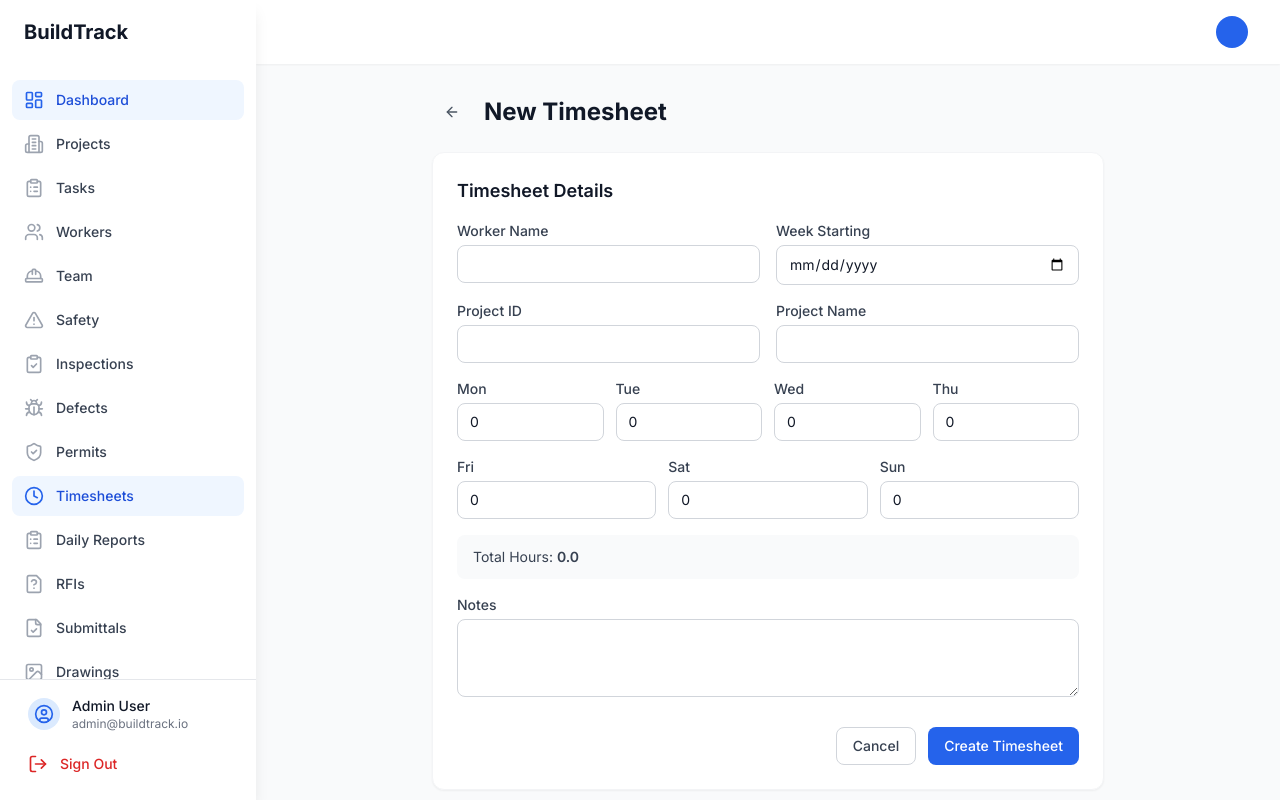
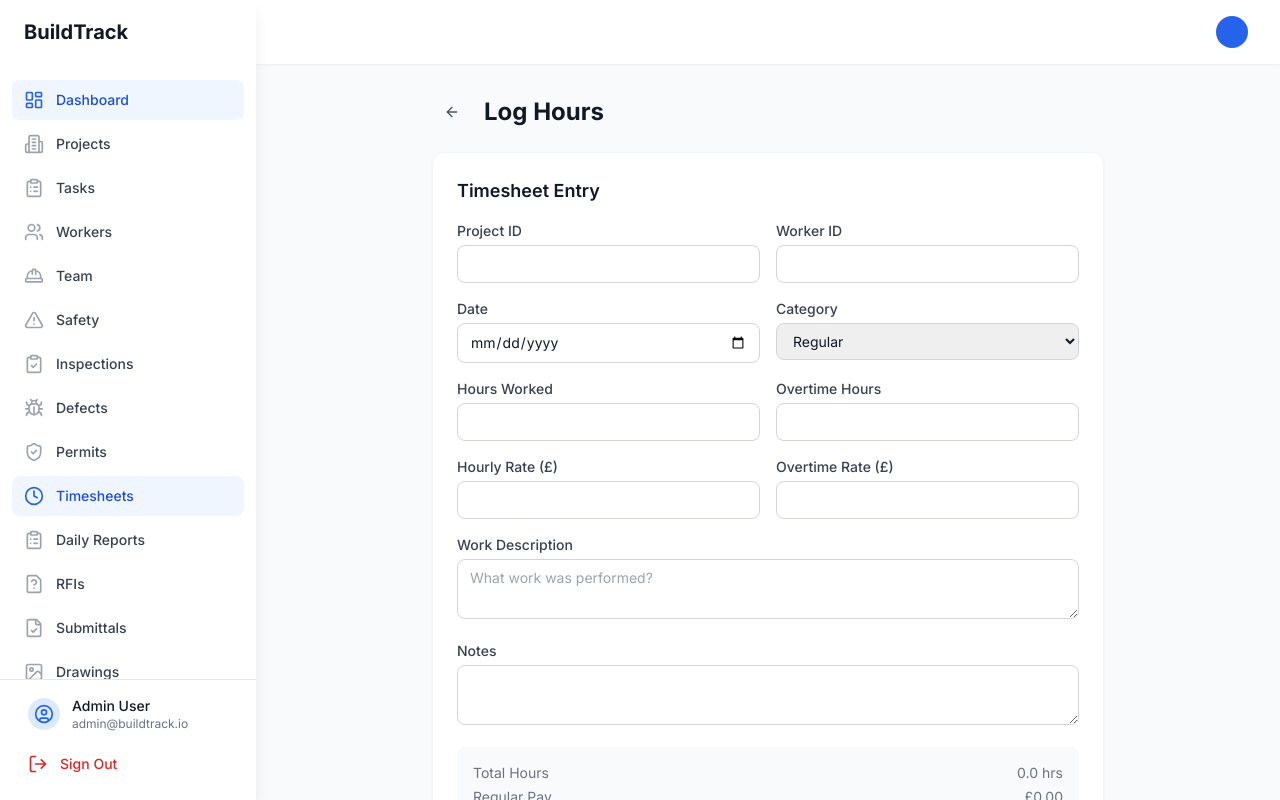
Before and after one commit to adrianstanca1/buildtrack-web, a Next.js app: page /dashboard/timesheets/create in a window 1280 px wide. Built offline with nearby package versions, Linux system fonts and the light colour scheme.

Commit message:
feat(web): timesheets list + create + nav
- /dashboard/timesheets with status/date filters, total hours/pay summary
- /dashboard/timesheets/create with live pay calculation
- Sidebar nav: Clock icon for Timesheets
- TypeScript clean

```diff
--- a/src/app/dashboard/timesheets/create/page.tsx
+++ b/src/app/dashboard/timesheets/create/page.tsx
@@ -7,42 +7,56 @@
 import { Button } from '@/components/ui/Button';
 import { Input } from '@/components/ui/Input';
 import { useRouter } from 'next/navigation';
-import { ArrowLeft } from 'lucide-react';
+import { ArrowLeft, Clock } from 'lucide-react';
 import Link from 'next/link';
+
+const categoryOptions = [
+  { value: 'regular', label: 'Regular' },
+  { value: 'overtime', label: 'Overtime' },
+  { value: 'weekend', label: 'Weekend' },
+  { value: 'holiday', label: 'Holiday' },
+  { value: 'sick', label: 'Sick' },
+  { value: 'leave', label: 'Leave' },
+];
+
+const statusOptions = [
+  { value: 'submitted', label: 'Submitted' },
+  { value: 'approved', label: 'Approved' },
+];
 
 export default function CreateTimesheetPage() {
   const router = useRouter();
   const queryClient = useQueryClient();
   const [error, setError] = useState('');
   const [form, setForm] = useState({
-    workerName: '',
     projectId: '',
-    projectName: '',
-    weekStarting: '',
-    mondayHours: '0',
-    tuesdayHours: '0',
-    wednesdayHours: '0',
-    thursdayHours: '0',
-    fridayHours: '0',
-    saturdayHours: '0',
-    sundayHours: '0',
+    workerId: '',
+    entryDate: '',
+    hoursWorked: '',
+    overtimeHours: '',
+    hourlyRate: '',
+    overtimeRate: '',
+    workDescription: '',
+    category: 'regular',
+    status: 'submitted',
     notes: '',
   });
 
   const create = useMutation({
     mutationFn: async () => {
-      const payload = {
-        ...form,
-        projectId: form.projectId ? Number(form.projectId) : undefined,
-        mondayHours: Number(form.mondayHours) || 0,
-        tuesdayHours: Number(form.tuesdayHours) || 0,
-        wednesdayHours: Number(form.wednesdayHours) || 0,
-        thursdayHours: Number(form.thursdayHours) || 0,
-        fridayHours: Number(form.fridayHours) || 0,
-        saturdayHours: Number(form.saturdayHours) || 0,
-        sundayHours: Number(form.sundayHours) || 0,
-      };
-      const res = await api.post('/timesheets', payload);
+      const res = await api.post('/timesheets', {
+        projectId: form.projectId,
+        workerId: form.workerId,
+        entryDate: form.entryDate,
+        hoursWorked: parseFloat(form.hoursWorked),
+        overtimeHours: form.overtimeHours ? parseFloat(form.overtimeHours) : undefined,
+        hourlyRate: form.hourlyRate ? parseFloat(form.hourlyRate) : undefined,
+        overtimeRate: form.overtimeRate ? parseFloat(form.overtimeRate) : undefined,
+        workDescription: form.workDescription || undefined,
+        category: form.category,
+        status: form.status,
+        notes: form.notes || undefined,
+      });
       return res.data;
     },
     onSuccess: () => {
@@ -50,28 +64,23 @@
       router.push('/dashboard/timesheets');
     },
     onError: (err: any) => {
-      setError(err.response?.data?.message || 'Failed to create timesheet');
+      setError(err.response?.data?.error?.message || 'Failed to log hours');
     },
   });
-
-  const totalHours =
-    (Number(form.mondayHours) || 0) +
-    (Number(form.tuesdayHours) || 0) +
-    (Number(form.wednesdayHours) || 0) +
-    (Number(form.thursdayHours) || 0) +
-    (Number(form.fridayHours) || 0) +
-    (Number(form.saturdayHours) || 0) +
-    (Number(form.sundayHours) || 0);
 
   const handleSubmit = (e: React.FormEvent) => {
     e.preventDefault();
     setError('');
-    if (!form.workerName || !form.weekStarting) {
-      setError('Worker name and week starting date are required');
+    if (!form.projectId || !form.workerId || !form.entryDate || !form.hoursWorked) {
+      setError('Project, worker, date, and hours worked are required');
       return;
     }
     create.mutate();
   };
+
+  const totalHours = (parseFloat(form.hoursWorked) || 0) + (parseFloat(form.overtimeHours) || 0);
+  const regularPay = (parseFloat(form.hoursWorked) || 0) * (parseFloat(form.hourlyRate) || 0);
+  const otPay = (parseFloat(form.overtimeHours) || 0) * (parseFloat(form.overtimeRate) || parseFloat(form.hourlyRate) * 1.5 || 0);
 
   return (
     <div className="mx-auto max-w-2xl space-y-6">
@@ -79,52 +88,79 @@
         <Link href="/dashboard/timesheets">
           <Button variant="ghost" size="sm"><ArrowLeft className="h-4 w-4" /></Button>
         </Link>
-        <h1 className="text-2xl font-bold text-gray-900">New Timesheet</h1>
+        <h1 className="text-2xl font-bold text-gray-900">Log Hours</h1>
       </div>
 
       <Card>
         <CardHeader>
-          <CardTitle>Timesheet Details</CardTitle>
+          <CardTitle>Timesheet Entry</CardTitle>
         </CardHeader>
         <CardContent>
           <form onSubmit={handleSubmit} className="space-y-4">
             {error && <p className="text-sm text-red-600">{error}</p>}
+
             <div className="grid grid-cols-2 gap-4">
-              <Input label="Worker Name" value={form.workerName} onChange={(e) => setForm({ ...form, workerName: e.target.value })} required />
-              <Input label="Week Starting" type="date" value={form.weekStarting} onChange={(e) => setForm({ ...form, weekStarting: e.target.value })} required />
+              <Input label="Project ID" value={form.projectId} onChange={(e) => setForm({ ...form, projectId: e.target.value })} required />
+              <Input label="Worker ID" value={form.workerId} onChange={(e) => setForm({ ...form, workerId: e.target.value })} required />
             </div>
+
             <div className="grid grid-cols-2 gap-4">
-              <Input label="Project ID" type="number" value={form.projectId} onChange={(e) => setForm({ ...form, projectId: e.target.value })} />
-              <Input label="Project Name" value={form.projectName} onChange={(e) => setForm({ ...form, projectName: e.target.value })} />
+              <Input label="Date" type="date" value={form.entryDate} onChange={(e) => setForm({ ...form, entryDate: e.target.value })} required />
+              <div>
+                <label className="mb-1 block text-sm font-medium text-gray-700">Category</label>
+                <select className="w-full rounded-lg border border-gray-300 px-3 py-2 text-sm outline-none focus:border-blue-500 focus:ring-1 focus:ring-blue-500"
+                  value={form.category} onChange={(e) => setForm({ ...form, category: e.target.value })} >
+                  {categoryOptions.map((c) => <option key={c.value} value={c.value}>{c.label}</option>)}
+                </select>
+              </div>
             </div>
-            <div className="grid grid-cols-4 gap-3">
-              <Input label="Mon" type="number" min="0" step="0.5" value={form.mondayHours} onChange={(e) => setForm({ ...form, mondayHours: e.target.value })} />
-              <Input label="Tue" type="number" min="0" step="0.5" value={form.tuesdayHours} onChange={(e) => setForm({ ...form, tuesdayHours: e.target.value })} />
-              <Input label="Wed" type="number" min="0" step="0.5" value={form.wednesdayHours} onChange={(e) => setForm({ ...form, wednesdayHours: e.target.value })} />
-              <Input label="Thu" type="number" min="0" step="0.5" value={form.thursdayHours} onChange={(e) => setForm({ ...form, thursdayHours: e.target.value })} />
+
+            <div className="grid grid-cols-2 gap-4">
+              <Input label="Hours Worked" type="number" min="0" max="24" step="0.5" value={form.hoursWorked} onChange={(e) => setForm({ ...form, hoursWorked: e.target.value })} required />
+              <Input label="Overtime Hours" type="number" min="0" max="24" step="0.5" value={form.overtimeHours} onChange={(e) => setForm({ ...form, overtimeHours: e.target.value })} />
             </div>
-            <div className="grid grid-cols-3 gap-3">
-              <Input label="Fri" type="number" min="0" step="0.5" value={form.fridayHours} onChange={(e) => setForm({ ...form, fridayHours: e.target.value })} />
-              <Input label="Sat" type="number" min="0" step="0.5" value={form.saturdayHours} onChange={(e) => setForm({ ...form, saturdayHours: e.target.value })} />
-              <Input label="Sun" type="number" min="0" step="0.5" value={form.sundayHours} onChange={(e) => setForm({ ...form, sundayHours: e.target.value })} />
+
+            <div className="grid grid-cols-2 gap-4">
+              <Input label="Hourly Rate (£)" type="number" min="0" step="0.01" value={form.hourlyRate} onChange={(e) => setForm({ ...form, hourlyRate: e.target.value })} />
+              <Input label="Overtime Rate (£)" type="number" min="0" step="0.01" value={form.overtimeRate} onChange={(e) => setForm({ ...form, overtimeRate: e.target.value })} />
             </div>
-            <div className="rounded-lg bg-gray-50 px-4 py-3 text-sm text-gray-700">
-              Total Hours: <span className="font-semibold">{totalHours.toFixed(1)}</span>
+
+            <div>
+              <label className="mb-1 block text-sm font-medium text-gray-700">Work Description</label>
+              <textarea className="w-full rounded-lg border border-gray-300 px-3 py-2 text-sm outline-none focus:border-blue-500 focus:ring-1 focus:ring-blue-500 min-h-[60px]"
+                value={form.workDescription} onChange={(e) => setForm({ ...form, workDescription: e.target.value })} placeholder="What work was performed?" />
             </div>
+
             <div>
-              <label className="block text-sm font-medium text-gray-700 mb-1">Notes</label>
-              <textarea
-                className="w-full rounded-lg border border-gray-300 px-3 py-2 text-sm outline-none focus:border-blue-500 focus:ring-1 focus:ring-blue-500"
-                rows={3}
-                value={form.notes}
-                onChange={(e) => setForm({ ...form, notes: e.target.value })}
-              />
+              <label className="mb-1 block text-sm font-medium text-gray-700">Notes</label>
+              <textarea className="w-full rounded-lg border border-gray-300 px-3 py-2 text-sm outline-none focus:border-blue-500 focus:ring-1 focus:ring-blue-500 min-h-[60px]"
+                value={form.notes} onChange={(e) => setForm({ ...form, notes: e.target.value })} />
             </div>
+
+            <div className="rounded-lg bg-gray-50 p-4 space-y-1 text-sm">
+              <div className="flex justify-between text-gray-500">
+                <span>Total Hours</span>
+                <span>{totalHours.toFixed(1)} hrs</span>
+              </div>
+              <div className="flex justify-between text-gray-500">
+                <span>Regular Pay</span>
+                <span>£{regularPay.toFixed(2)}</span>
+              </div>
+              <div className="flex justify-between text-gray-500">
+                <span>Overtime Pay</span>
+                <span>£{otPay.toFixed(2)}</span>
+              </div>
+              <div className="flex justify-between font-semibold text-gray-900 text-base border-t pt-1">
+                <span>Total Pay</span>
+                <span>£{(regularPay + otPay).toFixed(2)}</span>
+              </div>
+            </div>
+
             <div className="flex justify-end gap-3 pt-2">
-              <Link href="/dashboard/timesheets">
-                <Button variant="outline" type="button">Cancel</Button>
-              </Link>
-              <Button type="submit" loading={create.isPending}>Create Timesheet</Button>
+              <Link href="/dashboard/timesheets"><Button type="button" variant="outline">Cancel</Button></Link>
+              <Button type="submit" disabled={create.isPending}>
+                {create.isPending ? 'Saving...' : 'Log Hours'}
+              </Button>
             </div>
           </form>
         </CardContent>
--- a/src/app/dashboard/timesheets/page.tsx
+++ b/src/app/dashboard/timesheets/page.tsx
@@ -1,58 +1,82 @@
 'use client';
 
 import { useState } from 'react';
+import Link from 'next/link';
 import { useQuery } from '@tanstack/react-query';
 import { api } from '@/lib/api';
 import { Card, CardContent } from '@/components/ui/Card';
 import { Button } from '@/components/ui/Button';
 import { Input } from '@/components/ui/Input';
-import { formatDate } from '@/lib/utils';
-import { Search, Plus, Clock } from 'lucide-react';
-import Link from 'next/link';
+import { Search, Plus, Clock, CheckCircle, XCircle, DollarSign, Calendar } from 'lucide-react';
 
-interface Timesheet {
+interface TimesheetEntry {
   id: string;
-  workerName: string;
-  projectName: string;
-  weekStarting: string;
-  totalHours: string;
-  overtimeHours: string;
+  project_name: string;
+  worker_name: string;
+  worker_role: string;
+  entry_date: string;
+  hours_worked: number;
+  overtime_hours: number;
+  hourly_rate: number;
+  total_pay: number;
+  category: string;
   status: string;
-  submittedAt: string;
-  approvedBy: string;
+  work_description: string;
+  created_at: string;
 }
 
 const statusColors: Record<string, string> = {
-  draft: 'bg-gray-100 text-gray-700',
   submitted: 'bg-blue-100 text-blue-700',
   approved: 'bg-green-100 text-green-700',
   rejected: 'bg-red-100 text-red-700',
+  paid: 'bg-emerald-100 text-emerald-700',
+};
+
+const categoryColors: Record<string, string> = {
+  regular: 'text-gray-500',
+  overtime: 'text-amber-600',
+  weekend: 'text-purple-600',
+  holiday: 'text-pink-600',
+  sick: 'text-red-500',
+  leave: 'text-blue-500',
 };
 
 export default function TimesheetsPage() {
   const [search, setSearch] = useState('');
   const [statusFilter, setStatusFilter] = useState('');
+  const [dateFilter, setDateFilter] = useState('');
+
   const { data, isLoading } = useQuery({
-    queryKey: ['timesheets', search, statusFilter],
+    queryKey: ['timesheets', search, statusFilter, dateFilter],
     queryFn: async () => {
-      const res = await api.get('/timesheets', { params: { search, status: statusFilter } });
+      const res = await api.get('/timesheets', {
+        params: { search, status: statusFilter || undefined, entryDate: dateFilter || undefined },
+      });
       return res.data;
     },
   });
 
-  const timesheets = data?.data || [];
+  const entries = data?.data || [];
+  const totalHours = entries.reduce((s: number, e: TimesheetEntry) => s + (e.hours_worked || 0) + (e.overtime_hours || 0), 0);
+  const totalPay = entries.reduce((s: number, e: TimesheetEntry) => s + (e.total_pay || 0), 0);
 
   return (
     <div className="space-y-6">
       <div className="flex items-center justify-between">
+        <div>
           <h1 className="text-2xl font-bold text-gray-900">Timesheets</h1>
+          <p className="text-sm text-gray-500">
+            {entries.length} entries • {totalHours.toFixed(1)} hrs • £{totalPay.toFixed(2)}
+          </p>
+        </div>
         <Link href="/dashboard/timesheets/create">
-          <Button><Plus className="mr-2 h-4 w-4" /> New Timesheet</Button>
+          <Button><Plus className="mr-2 h-4 w-4" /> Log Hours</Button>
         </Link>
       </div>
 
       <Card>
-        <CardContent className="flex flex-col gap-4 p-4 sm:flex-row">
+        <CardContent className="p-4">
+          <div className="flex flex-col gap-4 sm:flex-row">
             <div className="relative flex-1">
               <Search className="absolute left-3 top-1/2 h-4 w-4 -translate-y-1/2 text-gray-400" />
               <Input
@@ -62,68 +86,79 @@
                 className="pl-10"
               />
             </div>
+            <Input
+              type="date"
+              value={dateFilter}
+              onChange={(e) => setDateFilter(e.target.value)}
+              className="sm:w-40"
+            />
             <select
-            className="rounded-lg border border-gray-300 px-3 py-2 text-sm outline-none focus:border-blue-500"
+              className="rounded-lg border border-gray-300 px-3 py-2 text-sm outline-none focus:border-blue-500 focus:ring-1 focus:ring-blue-500 sm:w-44"
               value={statusFilter}
               onChange={(e) => setStatusFilter(e.target.value)}
             >
-            <option value="">All Status</option>
-            <option value="draft">Draft</option>
+              <option value="">All Statuses</option>
               <option value="submitted">Submitted</option>
               <option value="approved">Approved</option>
               <option value="rejected">Rejected</option>
+              <option value="paid">Paid</option>
             </select>
+          </div>
         </CardContent>
       </Card>
 
+      {isLoading ? (
+        <div className="py-12 text-center text-gray-500">Loading timesheets...</div>
+      ) : entries.length === 0 ? (
+        <div className="py-12 text-center text-gray-400">
+          <Clock className="mx-auto mb-3 h-12 w-12 opacity-40" />
+          <p className="text-lg font-medium">No timesheet entries yet</p>
+          <p className="text-sm">Log hours to track labour costs.</p>
+        </div>
+      ) : (
         <div className="space-y-3">
-        {isLoading ? (
-          <p className="text-gray-500">Loading timesheets...</p>
-        ) : timesheets.length === 0 ? (
-          <Card>
-            <CardContent className="flex flex-col items-center justify-center py-12">
-              <Clock className="h-12 w-12 text-gray-300" />
-              <p className="mt-4 text-gray-500">No timesheets found.</p>
+          {entries.map((entry: TimesheetEntry) => (
+            <Card key={entry.id} className="transition hover:shadow-md">
+              <CardContent className="p-4">
+                <div className="flex items-start justify-between">
+                  <div className="flex-1 min-w-0">
+                    <div className="flex items-center gap-2 flex-wrap">
+                      <span className={`rounded-full px-2.5 py-0.5 text-xs font-medium ${statusColors[entry.status] || statusColors.submitted}`}>
+                        {entry.status}
+                      </span>
+                      <span className={`text-xs font-medium ${categoryColors[entry.category] || categoryColors.regular}`}>
+                        {entry.category}
+                      </span>
+                    </div>
+                    <h3 className="mt-1 text-base font-semibold text-gray-900">
+                      {entry.worker_name} {entry.worker_role && <span className="font-normal text-gray-500">({entry.worker_role})</span>}
+                    </h3>
+                    <p className="text-sm text-gray-500">{entry.project_name}</p>
+                    <div className="mt-2 flex flex-wrap items-center gap-x-4 gap-y-1 text-sm text-gray-500">
+                      <span className="flex items-center gap-1">
+                        <Calendar className="h-3.5 w-3.5" />
+                        {new Date(entry.entry_date).toLocaleDateString()}
+                      </span>
+                      <span className="flex items-center gap-1">
+                        <Clock className="h-3.5 w-3.5" />
+                        {entry.hours_worked} hrs
+                        {entry.overtime_hours > 0 && <span className="text-amber-600">+{entry.overtime_hours} OT</span>}
+                      </span>
+                      <span className="flex items-center gap-1 font-medium text-gray-700">
+                        <DollarSign className="h-3.5 w-3.5" />
+                        £{entry.total_pay?.toFixed(2)}
+                      </span>
+                    </div>
+                    {entry.work_description && (
+                      <p className="mt-1 text-xs text-gray-400 line-clamp-2">{entry.work_description}</p>
+                    )}
+                  </div>
+                </div>
               </CardContent>
             </Card>
-        ) : (
-          timesheets.map((ts: Timesheet) => (
-            <Card key={ts.id} className="hover:shadow-md transition-shadow">
-              <CardContent className="p-5">
-                <div className="flex items-start justify-between">
-                  <div>
-                    <div className="flex items-center gap-3">
-                      <h3 className="font-semibold text-gray-900">{ts.workerName}</h3>
-                      <span className={`rounded-full px-2.5 py-0.5 text-xs font-medium ${statusColors[ts.status]}`}>
-                        {ts.status}
-                      </span>
-                    </div>
-                    <p className="mt-1 text-sm text-gray-500">{ts.projectName || 'No project'}</p>
-                    <div className="mt-2 flex flex-wrap items-center gap-3 text-xs text-gray-400">
-                      <span>Week starting {formatDate(ts.weekStarting)}</span>
-                      <span>•</span>
-                      <span>{ts.totalHours} hrs</span>
-                      {Number(ts.overtimeHours) > 0 && (
-                        <span className="text-amber-600">+{ts.overtimeHours} OT</span>
-                      )}
-                    </div>
-                    {ts.approvedBy && (
-                      <div className="mt-1 text-xs text-gray-400">
-                        Approved by {ts.approvedBy}
+          ))}
         </div>
       )}
     </div>
-                  {ts.submittedAt && (
-                    <div className="text-xs text-gray-400">
-                      Submitted {formatDate(ts.submittedAt)}
-                    </div>
-                  )}
-                </div>
-              </CardContent>
-            </Card>
-          ))
-        )}
-      </div>
-    </div>
   );
 }
--- a/src/components/layout/DashboardLayout.tsx
+++ b/src/components/layout/DashboardLayout.tsx
@@ -6,7 +6,7 @@
 import {
   LayoutDashboard, Building2, ClipboardList, Users, AlertTriangle,
   ClipboardCheck, Bell, Settings, LogOut, Menu, X, Shield,
-  BarChart3, CreditCard, CalendarDays, ShoppingCart, Wrench,
+  BarChart3, CreditCard, CalendarDays, ShoppingCart, Wrench, Clock,
 } from 'lucide-react';
 import { cn } from '@/lib/utils';
 
@@ -20,7 +20,7 @@
   { href: '/dashboard/meetings', label: 'Meetings', icon: CalendarDays },
   { href: '/dashboard/purchase-orders', label: 'Purchase Orders', icon: ShoppingCart },
   { href: '/dashboard/equipment', label: 'Equipment', icon: Wrench },
-  { href: '/dashboard/equipment', label: 'Equipment', icon: Wrench },
+  { href: '/dashboard/timesheets', label: 'Timesheets', icon: Clock },
   { href: '/dashboard/notifications', label: 'Notifications', icon: Bell },
   { href: '/dashboard/settings', label: 'Settings', icon: Settings },
 ];
```
Lines whose indentation alone changed are shown as unchanged.
